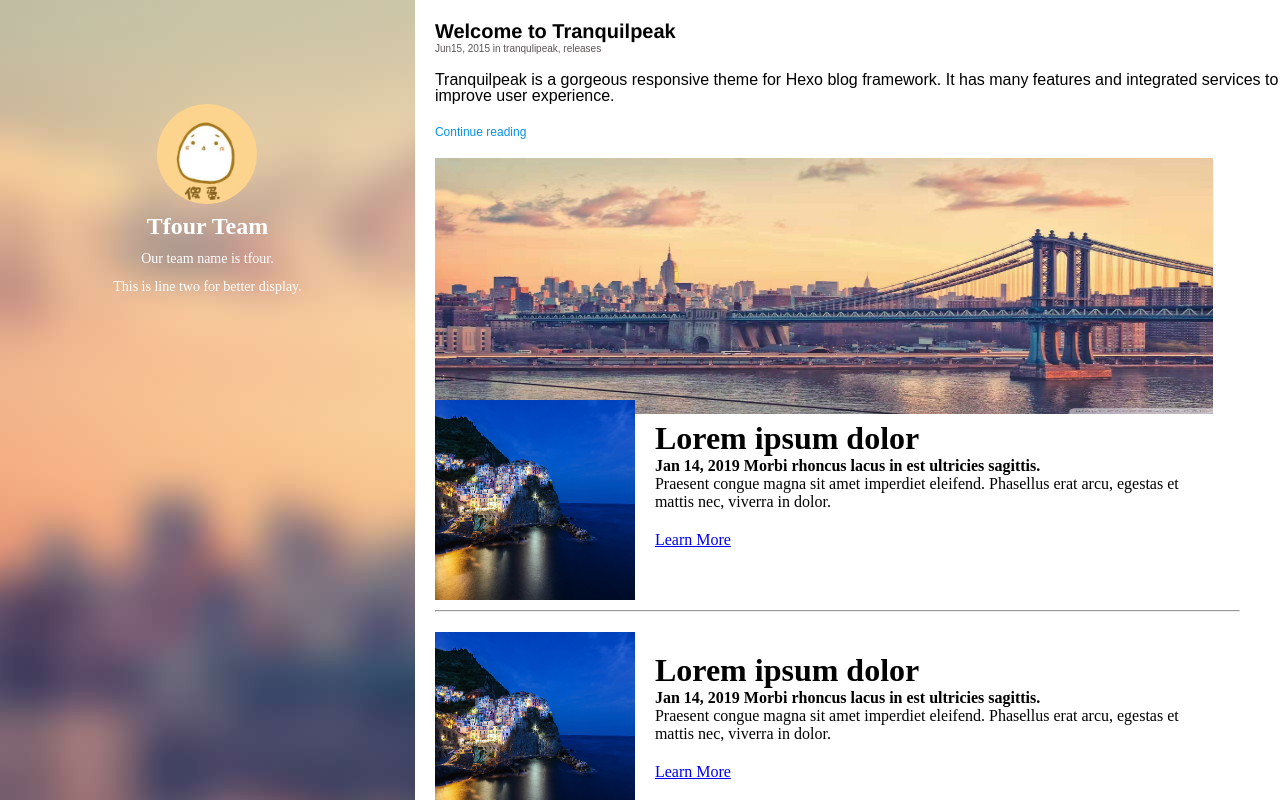
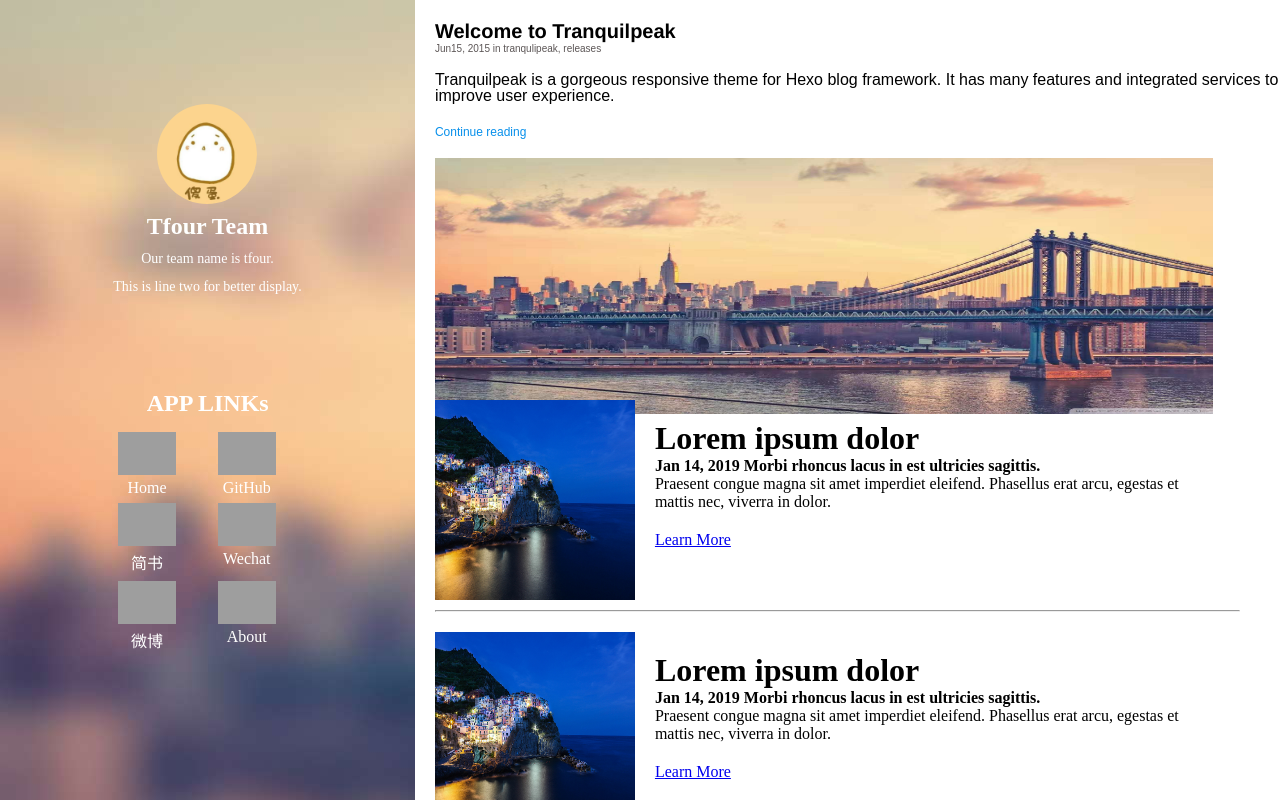
Before and after one commit to Edwardlin-zlt/edwardlin-zlt.github.io, a plain HTML site: page index.html in a window 1280 px wide. Drawn offline with Linux system fonts and the light colour scheme; grey boxes are pictures that could not be loaded.

Commit message:
[zycsustc]{Add}-{Story5}:Add app links

```diff
--- a/css/style.css
+++ b/css/style.css
@@ -57,10 +57,37 @@ h2 {
   font-size: 18px;
 }
 
-/* app-links */
-.app-links {
-  width: 100%;
+/*App links*/
+
+.link-app-link {
+  width: 77%;
+  height: 60%;
+  margin-top: 10%;
 }
+
+.link-smaller-img {
+  width: 90%;
+  padding: 15px 0x 10px 0;
+}
+.link-box-left {
+  text-align: center;
+  width: 20%;
+  display: inline-table;
+  margin: 1% 5% 1% 36%;
+}
+
+.link-icon-text {
+color: white;
+}
+
+.link-box-right {
+text-align: center;
+width: 20%;
+display: inline-table;
+margin: 1% 0% 1% 5%;
+}
+
+/*end of left side*/
 
 /* right side */
 .right {
--- a/index.html
+++ b/index.html
@@ -23,10 +23,58 @@
         This is line two for better display.
       </p>
     </div>
-    <div class="app-links"> <!-- TODO Task 链接菜单 -->
 
+    <div class="link-app-link"> <!-- TODO Task 链接菜单 -->
+      <h2 style="color: white; margin: 0% 0 2% 30%;">
+        APP LINKs
+      </h2>
+      <div class="link-box-left">
+        <a href="https://zycsustc.github.io/" target="_blank">
+            <img class="link-smaller-img" src="https://upload-images.jianshu.io/upload_images/20198606-fef2f9935d2c23a6.png"
+            alt="this is icon of home" title="Home">
+        </a>
+        <p class="link-icon-text">Home</p>
+      </div>
+      <div class="link-box-right">
+        <a href="https://github.com/zycsustc" target="_blank">
+          <img class="link-smaller-img" src="https://upload-images.jianshu.io/upload_images/20198606-827bfa86a0b18dd1.png"
+          alt="thisis icon of github" title="Github">
+        </a>
+        <p class="link-icon-text">GitHub</p>
+      </div>
+      <br>
+      <div class="link-box-left">
+        <a href="https://www.jianshu.com/u/c8d26044c1ff" target="_blank">
+          <img class="link-smaller-img" src="https://upload-images.jianshu.io/upload_images/20198606-2d2ba09e5148fd3f.png"
+          alt="this is icon of 简书" title="简书">
+        </a>
+        <p class="link-icon-text">简书</p>
+      </div>
+      <div class="link-box-right">
+        <a href="https://upload-images.jianshu.io/upload_images/20198606-b864d258d41f9660.jpg" target="_blank">
+          <img class='link-smaller-img' src="https://i0.hdslb.com/bfs/album/144ec260fb5619a6e4e44617dc3a90451fb9eb10.png"
+          alt='this is icon of wechat' title="微信"><br>
+        </a>
+        <p class="link-icon-text">Wechat</p>
+      </div>
+      <br>
+      <div class="link-box-left">
+        <a href="https://www.weibo.com/sustcsfa" target="_blank">
+          <img class="link-smaller-img" src="https://upload-images.jianshu.io/upload_images/20198606-5cb26a4e0d34d8d0.png"
+          alt="this is icon of weibo" title="新浪微博">
+        </a>
+        <p class="link-icon-text">微博</p>
+      </div>
+      <div class="link-box-right">
+        <a  href="https://trello.com/b/oEbQkUVw/tfour">
+          <img class="link-smaller-img" src="https://upload-images.jianshu.io/upload_images/20198606-66ec9f29bd298671.png"
+          alt="this is icon of about" title="About">
+        </a>
+        <p class="link-icon-text">About</p>
+      </div>
     </div>
   </div>
+
   <div class="right">
     <div class="head-box"> <!-- TODO Task 文章列表头条展示 -->
       <h1 class="head-box-title">Welcome to Tranquilpeak</h1>
```
